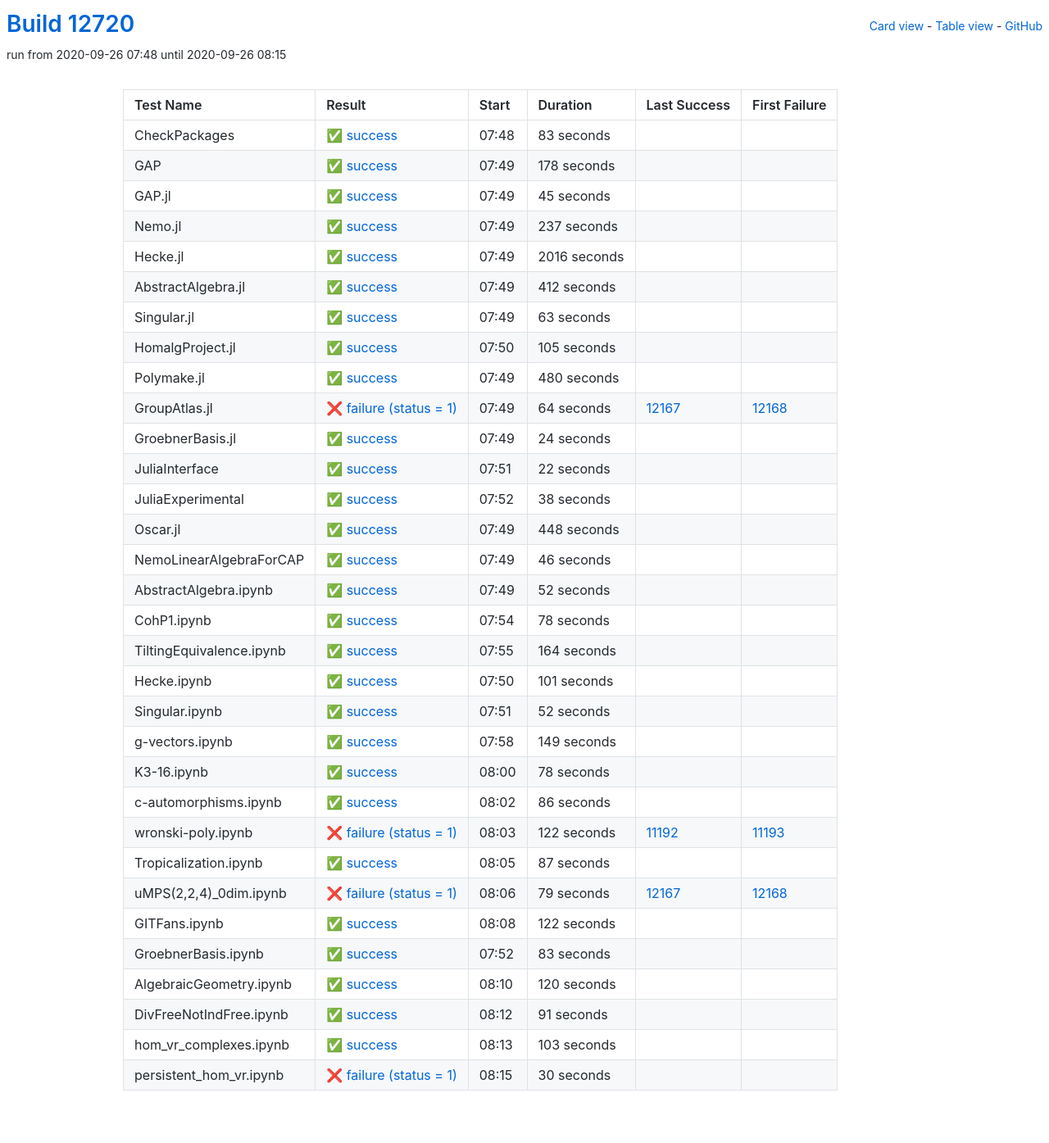
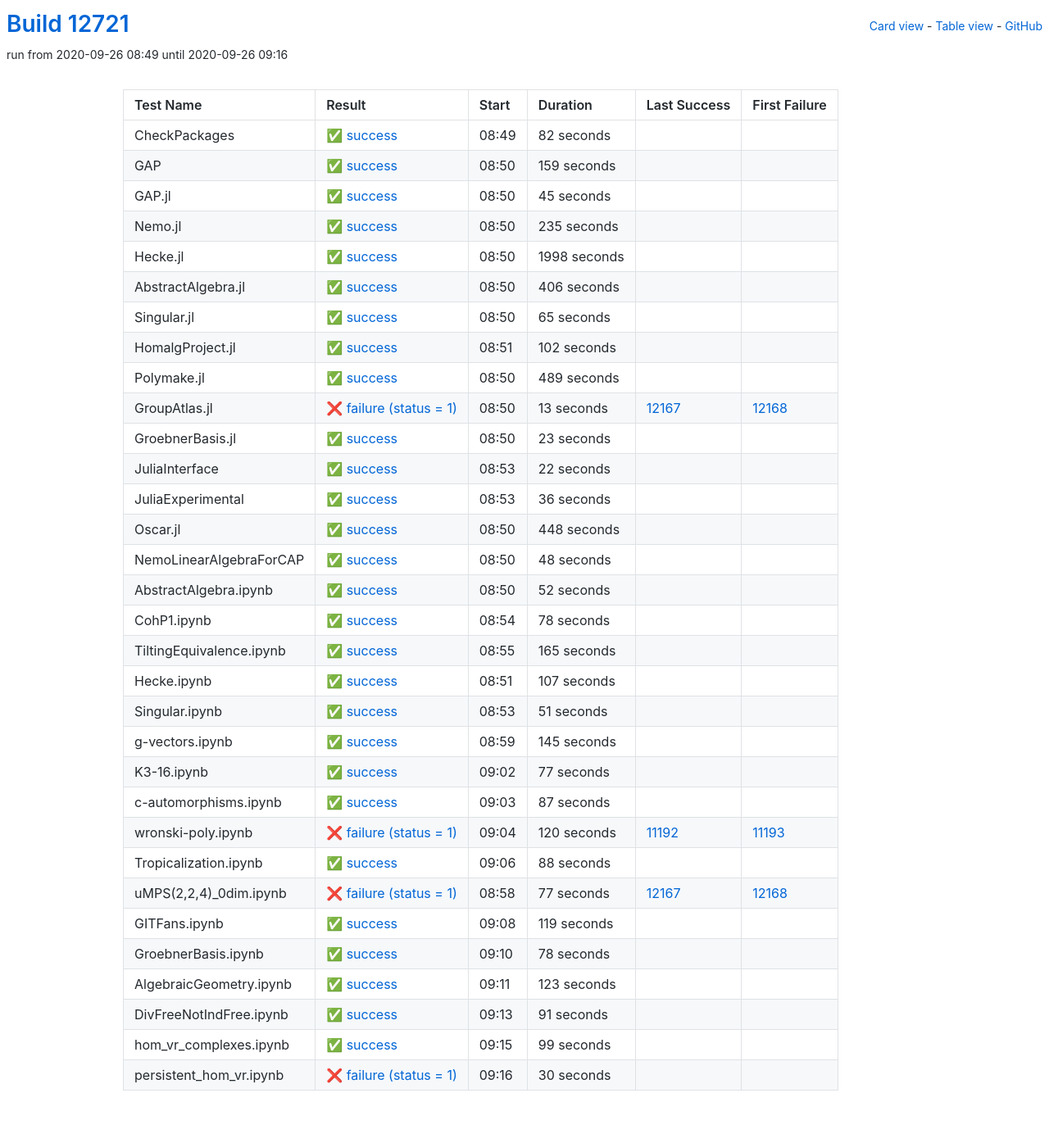
Before and after one commit to oscar-system/oscar-ci-status, a Jekyll site: the page built from table.html, in a window 1280 px wide. Shown: the whole page at 82% size. Built offline with Jekyll 4.4.1, drawn with Linux system fonts in a browser that asks for light colours.

Commit message:
Build #12721

```diff
--- a/_data/ci.yml
+++ b/_data/ci.yml
@@ -1,6 +1,6 @@
 ---
-build: 12720
-build_url: https://oscarci.mathematik.uni-kl.de/job/oscar/12720/
+build: 12721
+build_url: https://oscarci.mathematik.uni-kl.de/job/oscar/12721/
 job: oscar
 organization: oscar-system
 repo: oscar-ci-status
@@ -8,32 +8,32 @@
 tests:
 - name: CheckPackages
   id: checkpackages
-  log: https://oscarci.mathematik.uni-kl.de/job/oscar/12720/artifact/logs/build-12720/CheckPackages.log
-  start: 2020-09-26 07:48
+  log: https://oscarci.mathematik.uni-kl.de/job/oscar/12721/artifact/logs/build-12721/CheckPackages.log
+  start: 2020-09-26 08:49
   success: true
   exitcode: 0
   status: success
-  duration: 83
+  duration: 82
   last_success: false
   last_success_url:
   first_failure: false
   first_failure_url:
 - name: GAP
   id: gap
-  log: https://oscarci.mathematik.uni-kl.de/job/oscar/12720/artifact/logs/build-12720/GAP.log
-  start: 2020-09-26 07:49
+  log: https://oscarci.mathematik.uni-kl.de/job/oscar/12721/artifact/logs/build-12721/GAP.log
+  start: 2020-09-26 08:50
   success: true
   exitcode: 0
   status: success
-  duration: 178
+  duration: 159
   last_success: false
   last_success_url:
   first_failure: false
   first_failure_url:
 - name: GAP.jl
   id: gap-jl
-  log: https://oscarci.mathematik.uni-kl.de/job/oscar/12720/artifact/logs/build-12720/GAP.jl.log
-  start: 2020-09-26 07:49
+  log: https://oscarci.mathematik.uni-kl.de/job/oscar/12721/artifact/logs/build-12721/GAP.jl.log
+  start: 2020-09-26 08:50
   success: true
   exitcode: 0
   status: success
@@ -44,104 +44,104 @@
   first_failure_url:
 - name: Nemo.jl
   id: nemo-jl
-  log: https://oscarci.mathematik.uni-kl.de/job/oscar/12720/artifact/logs/build-12720/Nemo.jl.log
-  start: 2020-09-26 07:49
+  log: https://oscarci.mathematik.uni-kl.de/job/oscar/12721/artifact/logs/build-12721/Nemo.jl.log
+  start: 2020-09-26 08:50
   success: true
   exitcode: 0
   status: success
-  duration: 237
+  duration: 235
   last_success: false
   last_success_url:
   first_failure: false
   first_failure_url:
 - name: Hecke.jl
   id: hecke-jl
-  log: https://oscarci.mathematik.uni-kl.de/job/oscar/12720/artifact/logs/build-12720/Hecke.jl.log
-  start: 2020-09-26 07:49
+  log: https://oscarci.mathematik.uni-kl.de/job/oscar/12721/artifact/logs/build-12721/Hecke.jl.log
+  start: 2020-09-26 08:50
   success: true
   exitcode: 0
   status: success
-  duration: 2016
+  duration: 1998
   last_success: false
   last_success_url:
   first_failure: false
   first_failure_url:
 - name: AbstractAlgebra.jl
   id: abstractalgebra-jl
-  log: https://oscarci.mathematik.uni-kl.de/job/oscar/12720/artifact/logs/build-12720/AbstractAlgebra.jl.log
-  start: 2020-09-26 07:49
+  log: https://oscarci.mathematik.uni-kl.de/job/oscar/12721/artifact/logs/build-12721/AbstractAlgebra.jl.log
+  start: 2020-09-26 08:50
   success: true
   exitcode: 0
   status: success
-  duration: 412
+  duration: 406
   last_success: false
   last_success_url:
   first_failure: false
   first_failure_url:
 - name: Singular.jl
   id: singular-jl
-  log: https://oscarci.mathematik.uni-kl.de/job/oscar/12720/artifact/logs/build-12720/Singular.jl.log
-  start: 2020-09-26 07:49
+  log: https://oscarci.mathematik.uni-kl.de/job/oscar/12721/artifact/logs/build-12721/Singular.jl.log
+  start: 2020-09-26 08:50
   success: true
   exitcode: 0
   status: success
-  duration: 63
+  duration: 65
   last_success: false
   last_success_url:
   first_failure: false
   first_failure_url:
 - name: HomalgProject.jl
   id: homalgproject-jl
-  log: https://oscarci.mathematik.uni-kl.de/job/oscar/12720/artifact/logs/build-12720/HomalgProject.jl.log
-  start: 2020-09-26 07:50
+  log: https://oscarci.mathematik.uni-kl.de/job/oscar/12721/artifact/logs/build-12721/HomalgProject.jl.log
+  start: 2020-09-26 08:51
   success: true
   exitcode: 0
   status: success
-  duration: 105
+  duration: 102
   last_success: false
   last_success_url:
   first_failure: false
   first_failure_url:
 - name: Polymake.jl
   id: polymake-jl
-  log: https://oscarci.mathematik.uni-kl.de/job/oscar/12720/artifact/logs/build-12720/Polymake.jl.log
-  start: 2020-09-26 07:49
+  log: https://oscarci.mathematik.uni-kl.de/job/oscar/12721/artifact/logs/build-12721/Polymake.jl.log
+  start: 2020-09-26 08:50
   success: true
   exitcode: 0
   status: success
-  duration: 480
+  duration: 489
   last_success: false
   last_success_url:
   first_failure: false
   first_failure_url:
 - name: GroupAtlas.jl
   id: groupatlas-jl
-  log: https://oscarci.mathematik.uni-kl.de/job/oscar/12720/artifact/logs/build-12720/GroupAtlas.jl.log
-  start: 2020-09-26 07:49
+  log: https://oscarci.mathematik.uni-kl.de/job/oscar/12721/artifact/logs/build-12721/GroupAtlas.jl.log
+  start: 2020-09-26 08:50
   success: false
   exitcode: 1
   status: failure
-  duration: 64
+  duration: 13
   last_success: 12167
   last_success_url: https://oscarci.mathematik.uni-kl.de/job/oscar/12167/
   first_failure: 12168
   first_failure_url: https://oscarci.mathematik.uni-kl.de/job/oscar/12168/
 - name: GroebnerBasis.jl
   id: groebnerbasis-jl
-  log: https://oscarci.mathematik.uni-kl.de/job/oscar/12720/artifact/logs/build-12720/GroebnerBasis.jl.log
-  start: 2020-09-26 07:49
+  log: https://oscarci.mathematik.uni-kl.de/job/oscar/12721/artifact/logs/build-12721/GroebnerBasis.jl.log
+  start: 2020-09-26 08:50
   success: true
   exitcode: 0
   status: success
-  duration: 24
+  duration: 23
   last_success: false
   last_success_url:
   first_failure: false
   first_failure_url:
 - name: JuliaInterface
   id: juliainterface
-  log: https://oscarci.mathematik.uni-kl.de/job/oscar/12720/artifact/logs/build-12720/JuliaInterface.log
-  start: 2020-09-26 07:51
+  log: https://oscarci.mathematik.uni-kl.de/job/oscar/12721/artifact/logs/build-12721/JuliaInterface.log
+  start: 2020-09-26 08:53
   success: true
   exitcode: 0
   status: success
@@ -152,20 +152,20 @@
   first_failure_url:
 - name: JuliaExperimental
   id: juliaexperimental
-  log: https://oscarci.mathematik.uni-kl.de/job/oscar/12720/artifact/logs/build-12720/JuliaExperimental.log
-  start: 2020-09-26 07:52
+  log: https://oscarci.mathematik.uni-kl.de/job/oscar/12721/artifact/logs/build-12721/JuliaExperimental.log
+  start: 2020-09-26 08:53
   success: true
   exitcode: 0
   status: success
-  duration: 38
+  duration: 36
   last_success: false
   last_success_url:
   first_failure: false
   first_failure_url:
 - name: Oscar.jl
   id: oscar-jl
-  log: https://oscarci.mathematik.uni-kl.de/job/oscar/12720/artifact/logs/build-12720/Oscar.jl.log
-  start: 2020-09-26 07:49
+  log: https://oscarci.mathematik.uni-kl.de/job/oscar/12721/artifact/logs/build-12721/Oscar.jl.log
+  start: 2020-09-26 08:50
   success: true
   exitcode: 0
   status: success
@@ -176,20 +176,20 @@
   first_failure_url:
 - name: NemoLinearAlgebraForCAP
   id: nemolinearalgebraforcap
-  log: https://oscarci.mathematik.uni-kl.de/job/oscar/12720/artifact/logs/build-12720/NemoLinearAlgebraForCAP.log
-  start: 2020-09-26 07:49
+  log: https://oscarci.mathematik.uni-kl.de/job/oscar/12721/artifact/logs/build-12721/NemoLinearAlgebraForCAP.log
+  start: 2020-09-26 08:50
   success: true
   exitcode: 0
   status: success
-  duration: 46
+  duration: 48
   last_success: false
   last_success_url:
   first_failure: false
   first_failure_url:
 - name: AbstractAlgebra.ipynb
   id: abstractalgebra-ipynb
-  log: https://oscarci.mathematik.uni-kl.de/job/oscar/12720/artifact/logs/build-12720/AbstractAlgebra.ipynb.log
-  start: 2020-09-26 07:49
+  log: https://oscarci.mathematik.uni-kl.de/job/oscar/12721/artifact/logs/build-12721/AbstractAlgebra.ipynb.log
+  start: 2020-09-26 08:50
   success: true
   exitcode: 0
   status: success
@@ -200,8 +200,8 @@
   first_failure_url:
 - name: CohP1.ipynb
   id: cohp1-ipynb
-  log: https://oscarci.mathematik.uni-kl.de/job/oscar/12720/artifact/logs/build-12720/CohP1.ipynb.log
-  start: 2020-09-26 07:54
+  log: https://oscarci.mathematik.uni-kl.de/job/oscar/12721/artifact/logs/build-12721/CohP1.ipynb.log
+  start: 2020-09-26 08:54
   success: true
   exitcode: 0
   status: success
@@ -212,56 +212,128 @@
   first_failure_url:
 - name: TiltingEquivalence.ipynb
   id: tiltingequivalence-ipynb
-  log: https://oscarci.mathematik.uni-kl.de/job/oscar/12720/artifact/logs/build-12720/TiltingEquivalence.ipynb.log
-  start: 2020-09-26 07:55
+  log: https://oscarci.mathematik.uni-kl.de/job/oscar/12721/artifact/logs/build-12721/TiltingEquivalence.ipynb.log
+  start: 2020-09-26 08:55
   success: true
   exitcode: 0
   status: success
-  duration: 164
+  duration: 165
   last_success: false
   last_success_url:
   first_failure: false
   first_failure_url:
 - name: Hecke.ipynb
   id: hecke-ipynb
-  log: https://oscarci.mathematik.uni-kl.de/job/oscar/12720/artifact/logs/build-12720/Hecke.ipynb.log
-  start: 2020-09-26 07:50
+  log: https://oscarci.mathematik.uni-kl.de/job/oscar/12721/artifact/logs/build-12721/Hecke.ipynb.log
+  start: 2020-09-26 08:51
   success: true
   exitcode: 0
   status: success
-  duration: 101
+  duration: 107
   last_success: false
   last_success_url:
   first_failure: false
   first_failure_url:
 - name: Singular.ipynb
   id: singular-ipynb
-  log: https://oscarci.mathematik.uni-kl.de/job/oscar/12720/artifact/logs/build-12720/Singular.ipynb.log
-  start: 2020-09-26 07:51
+  log: https://oscarci.mathematik.uni-kl.de/job/oscar/12721/artifact/logs/build-12721/Singular.ipynb.log
+  start: 2020-09-26 08:53
   success: true
   exitcode: 0
   status: success
-  duration: 52
+  duration: 51
   last_success: false
   last_success_url:
   first_failure: false
   first_failure_url:
 - name: g-vectors.ipynb
   id: g-vectors-ipynb
-  log: https://oscarci.mathematik.uni-kl.de/job/oscar/12720/artifact/logs/build-12720/g-vectors.ipynb.log
-  start: 2020-09-26 07:58
+  log: https://oscarci.mathematik.uni-kl.de/job/oscar/12721/artifact/logs/build-12721/g-vectors.ipynb.log
+  start: 2020-09-26 08:59
   success: true
   exitcode: 0
   status: success
-  duration: 149
+  duration: 145
   last_success: false
   last_success_url:
   first_failure: false
   first_failure_url:
 - name: K3-16.ipynb
   id: k3-16-ipynb
-  log: https://oscarci.mathematik.uni-kl.de/job/oscar/12720/artifact/logs/build-12720/K3-16.ipynb.log
-  start: 2020-09-26 08:00
+  log: https://oscarci.mathematik.uni-kl.de/job/oscar/12721/artifact/logs/build-12721/K3-16.ipynb.log
+  start: 2020-09-26 09:02
+  success: true
+  exitcode: 0
+  status: success
+  duration: 77
+  last_success: false
+  last_success_url:
+  first_failure: false
+  first_failure_url:
+- name: c-automorphisms.ipynb
+  id: c-automorphisms-ipynb
+  log: https://oscarci.mathematik.uni-kl.de/job/oscar/12721/artifact/logs/build-12721/c-automorphisms.ipynb.log
+  start: 2020-09-26 09:03
+  success: true
+  exitcode: 0
+  status: success
+  duration: 87
+  last_success: false
+  last_success_url:
+  first_failure: false
+  first_failure_url:
+- name: wronski-poly.ipynb
+  id: wronski-poly-ipynb
+  log: https://oscarci.mathematik.uni-kl.de/job/oscar/12721/artifact/logs/build-12721/wronski-poly.ipynb.log
+  start: 2020-09-26 09:04
+  success: false
+  exitcode: 1
+  status: failure
+  duration: 120
+  last_success: 11192
+  last_success_url: https://oscarci.mathematik.uni-kl.de/job/oscar/11192/
+  first_failure: 11193
+  first_failure_url: https://oscarci.mathematik.uni-kl.de/job/oscar/11193/
+- name: Tropicalization.ipynb
+  id: tropicalization-ipynb
+  log: https://oscarci.mathematik.uni-kl.de/job/oscar/12721/artifact/logs/build-12721/Tropicalization.ipynb.log
+  start: 2020-09-26 09:06
+  success: true
+  exitcode: 0
+  status: success
+  duration: 88
+  last_success: false
+  last_success_url:
+  first_failure: false
+  first_failure_url:
+- name: uMPS(2,2,4)_0dim.ipynb
+  id: umps-2-2-4-0dim-ipynb
+  log: https://oscarci.mathematik.uni-kl.de/job/oscar/12721/artifact/logs/build-12721/uMPS-2-2-4-_0dim.ipynb.log
+  start: 2020-09-26 08:58
+  success: false
+  exitcode: 1
+  status: failure
+  duration: 77
+  last_success: 12167
+  last_success_url: https://oscarci.mathematik.uni-kl.de/job/oscar/12167/
+  first_failure: 12168
+  first_failure_url: https://oscarci.mathematik.uni-kl.de/job/oscar/12168/
+- name: GITFans.ipynb
+  id: gitfans-ipynb
+  log: https://oscarci.mathematik.uni-kl.de/job/oscar/12721/artifact/logs/build-12721/GITFans.ipynb.log
+  start: 2020-09-26 09:08
+  success: true
+  exitcode: 0
+  status: success
+  duration: 119
+  last_success: false
+  last_success_url:
+  first_failure: false
+  first_failure_url:
+- name: GroebnerBasis.ipynb
+  id: groebnerbasis-ipynb
+  log: https://oscarci.mathematik.uni-kl.de/job/oscar/12721/artifact/logs/build-12721/GroebnerBasis.ipynb.log
+  start: 2020-09-26 09:10
   success: true
   exitcode: 0
   status: success
@@ -270,94 +342,22 @@
   last_success_url:
   first_failure: false
   first_failure_url:
-- name: c-automorphisms.ipynb
-  id: c-automorphisms-ipynb
-  log: https://oscarci.mathematik.uni-kl.de/job/oscar/12720/artifact/logs/build-12720/c-automorphisms.ipynb.log
-  start: 2020-09-26 08:02
+- name: AlgebraicGeometry.ipynb
+  id: algebraicgeometry-ipynb
+  log: https://oscarci.mathematik.uni-kl.de/job/oscar/12721/artifact/logs/build-12721/AlgebraicGeometry.ipynb.log
+  start: 2020-09-26 09:11
   success: true
   exitcode: 0
   status: success
-  duration: 86
-  last_success: false
-  last_success_url:
-  first_failure: false
-  first_failure_url:
-- name: wronski-poly.ipynb
-  id: wronski-poly-ipynb
-  log: https://oscarci.mathematik.uni-kl.de/job/oscar/12720/artifact/logs/build-12720/wronski-poly.ipynb.log
-  start: 2020-09-26 08:03
-  success: false
-  exitcode: 1
-  status: failure
-  duration: 122
-  last_success: 11192
-  last_success_url: https://oscarci.mathematik.uni-kl.de/job/oscar/11192/
-  first_failure: 11193
-  first_failure_url: https://oscarci.mathematik.uni-kl.de/job/oscar/11193/
-- name: Tropicalization.ipynb
-  id: tropicalization-ipynb
-  log: https://oscarci.mathematik.uni-kl.de/job/oscar/12720/artifact/logs/build-12720/Tropicalization.ipynb.log
-  start: 2020-09-26 08:05
-  success: true
-  exitcode: 0
-  status: success
-  duration: 87
-  last_success: false
-  last_success_url:
-  first_failure: false
-  first_failure_url:
-- name: uMPS(2,2,4)_0dim.ipynb
-  id: umps-2-2-4-0dim-ipynb
-  log: https://oscarci.mathematik.uni-kl.de/job/oscar/12720/artifact/logs/build-12720/uMPS-2-2-4-_0dim.ipynb.log
-  start: 2020-09-26 08:06
-  success: false
-  exitcode: 1
-  status: failure
-  duration: 79
-  last_success: 12167
-  last_success_url: https://oscarci.mathematik.uni-kl.de/job/oscar/12167/
-  first_failure: 12168
-  first_failure_url: https://oscarci.mathematik.uni-kl.de/job/oscar/12168/
-- name: GITFans.ipynb
-  id: gitfans-ipynb
-  log: https://oscarci.mathematik.uni-kl.de/job/oscar/12720/artifact/logs/build-12720/GITFans.ipynb.log
-  start: 2020-09-26 08:08
-  success: true
-  exitcode: 0
-  status: success
-  duration: 122
-  last_success: false
-  last_success_url:
-  first_failure: false
-  first_failure_url:
-- name: GroebnerBasis.ipynb
-  id: groebnerbasis-ipynb
-  log: https://oscarci.mathematik.uni-kl.de/job/oscar/12720/artifact/logs/build-12720/GroebnerBasis.ipynb.log
-  start: 2020-09-26 07:52
-  success: true
-  exitcode: 0
-  status: success
-  duration: 83
-  last_success: false
-  last_success_url:
-  first_failure: false
-  first_failure_url:
-- name: AlgebraicGeometry.ipynb
-  id: algebraicgeometry-ipynb
-  log: https://oscarci.mathematik.uni-kl.de/job/oscar/12720/artifact/logs/build-12720/AlgebraicGeometry.ipynb.log
-  start: 2020-09-26 08:10
-  success: true
-  exitcode: 0
-  status: success
-  duration: 120
+  duration: 123
   last_success: false
   last_success_url:
   first_failure: false
   first_failure_url:
 - name: DivFreeNotIndFree.ipynb
   id: divfreenotindfree-ipynb
-  log: https://oscarci.mathematik.uni-kl.de/job/oscar/12720/artifact/logs/build-12720/DivFreeNotIndFree.ipynb.log
-  start: 2020-09-26 08:12
+  log: https://oscarci.mathematik.uni-kl.de/job/oscar/12721/artifact/logs/build-12721/DivFreeNotIndFree.ipynb.log
+  start: 2020-09-26 09:13
   success: true
   exitcode: 0
   status: success
@@ -368,20 +368,20 @@
   first_failure_url:
 - name: hom_vr_complexes.ipynb
   id: hom-vr-complexes-ipynb
-  log: https://oscarci.mathematik.uni-kl.de/job/oscar/12720/artifact/logs/build-12720/hom_vr_complexes.ipynb.log
-  start: 2020-09-26 08:13
+  log: https://oscarci.mathematik.uni-kl.de/job/oscar/12721/artifact/logs/build-12721/hom_vr_complexes.ipynb.log
+  start: 2020-09-26 09:15
   success: true
   exitcode: 0
   status: success
-  duration: 103
+  duration: 99
   last_success: false
   last_success_url:
   first_failure: false
   first_failure_url:
 - name: persistent_hom_vr.ipynb
   id: persistent-hom-vr-ipynb
-  log: https://oscarci.mathematik.uni-kl.de/job/oscar/12720/artifact/logs/build-12720/persistent_hom_vr.ipynb.log
-  start: 2020-09-26 08:15
+  log: https://oscarci.mathematik.uni-kl.de/job/oscar/12721/artifact/logs/build-12721/persistent_hom_vr.ipynb.log
+  start: 2020-09-26 09:16
   success: false
   exitcode: 1
   status: failure
```
Also changed, not shown: README.md.
